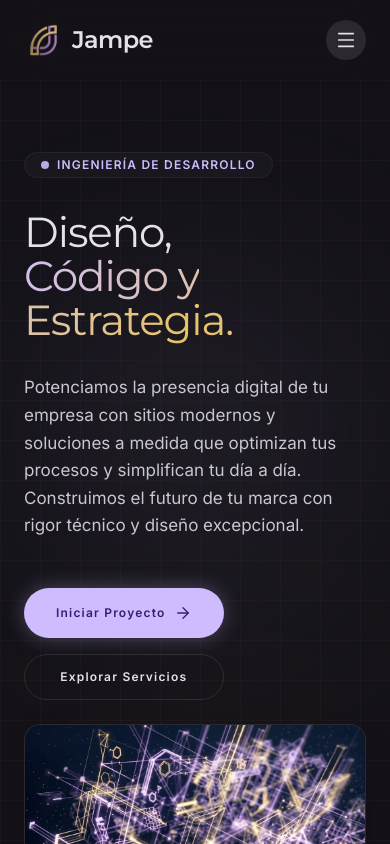
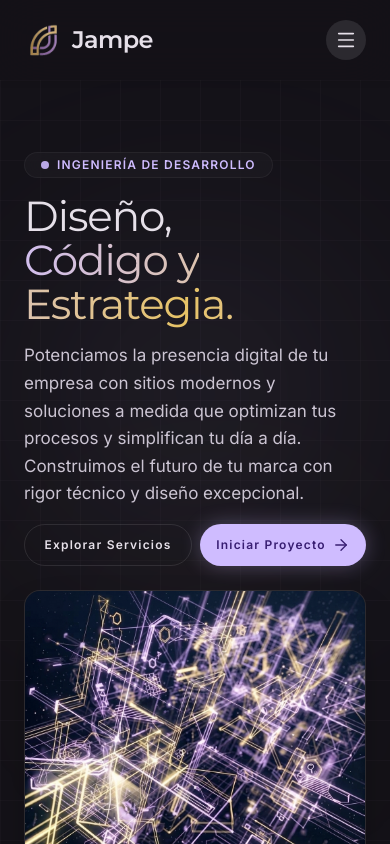
Before and after one commit to JoaquinPerrier/MS, a Next.js app: page / in a window 390 px wide. Shown: the top 844 px of the page. Built offline with nearby package versions, Linux system fonts and the light colour scheme.

Commit message:
Fixing mobile view on home page

```diff
--- a/app/page.tsx
+++ b/app/page.tsx
@@ -6,7 +6,7 @@ import { images } from "@/lib/site";
 export default function HomePage() {
   return (
     <div className="flex flex-col w-full font-body-md text-on-surface bg-surface overflow-x-hidden">
-      <section className="relative flex items-center justify-center pt-18 pb-8 md:min-h-[90vh] md:pt-32 md:pb-24 px-margin-mobile lg:px-margin-desktop overflow-hidden">
+      <section className="relative flex items-center justify-center pt-18 pb-2 md:min-h-[90vh] md:pt-32 md:pb-24 px-margin-mobile lg:px-margin-desktop overflow-hidden">
         <div className="absolute inset-0 pointer-events-none z-0">
           <div
             className="absolute top-1/4 left-1/4 w-[50vw] h-[50vw] bg-primary/20 rounded-full blur-[120px] mix-blend-screen animate-pulse"
@@ -32,7 +32,7 @@ export default function HomePage() {
           </svg>
         </div>
         <div className="relative z-10 max-w-container-max mx-auto w-full grid grid-cols-1 lg:grid-cols-12 gap-gutter items-center">
-          <div className="lg:col-span-8 flex flex-col items-start space-y-8">
+          <div className="lg:col-span-8 flex flex-col items-start space-y-4 md:space-y-8">
             <div className="inline-flex items-center gap-2 px-4 py-1.5 rounded-full bg-surface-container/50 backdrop-blur-md border border-white/5">
               <span className="w-2 h-2 rounded-full bg-primary animate-pulse" />
               <span className="font-label-caps text-label-caps text-primary tracking-widest uppercase">
@@ -52,16 +52,16 @@ export default function HomePage() {
               medida que optimizan tus procesos y simplifican tu día a día. Construimos el futuro de
               tu marca con rigor técnico y diseño excepcional.
             </p>
-            <div className="flex flex-col sm:flex-row gap-4 pt-4">
+            <div className="flex w-full flex-row-reverse gap-2 sm:w-auto sm:flex-row sm:gap-4 sm:pt-4">
               <Link
-                className="inline-flex items-center justify-center gap-2 px-8 py-4 bg-primary text-on-primary rounded-full font-label-caps text-label-caps hover:bg-primary-fixed-dim transition-all duration-300 shadow-[0_0_20px_rgba(207,188,255,0.3)] hover:shadow-[0_0_30px_rgba(207,188,255,0.5)] group"
+                className="inline-flex flex-1 items-center justify-center gap-1.5 px-3 py-3 bg-primary text-on-primary rounded-full font-label-caps text-label-caps hover:bg-primary-fixed-dim transition-all duration-300 shadow-[0_0_20px_rgba(207,188,255,0.3)] hover:shadow-[0_0_30px_rgba(207,188,255,0.5)] group sm:flex-none sm:gap-2 sm:px-8 sm:py-4"
                 href="/contacto"
               >
                 Iniciar Proyecto
                 <Icon name="arrow_forward" className="text-[18px] group-hover:translate-x-1 transition-transform" />
               </Link>
               <Link
-                className="inline-flex items-center justify-center gap-2 px-8 py-4 bg-transparent text-on-surface rounded-full font-label-caps text-label-caps hover:bg-surface-container-high transition-all duration-300 border border-white/10"
+                className="inline-flex flex-1 items-center justify-center gap-2 px-3 py-3 bg-transparent text-on-surface rounded-full font-label-caps text-label-caps hover:bg-surface-container-high transition-all duration-300 border border-white/10 sm:flex-none sm:px-8 sm:py-4"
                 href="/servicios"
               >
                 Explorar Servicios
```
